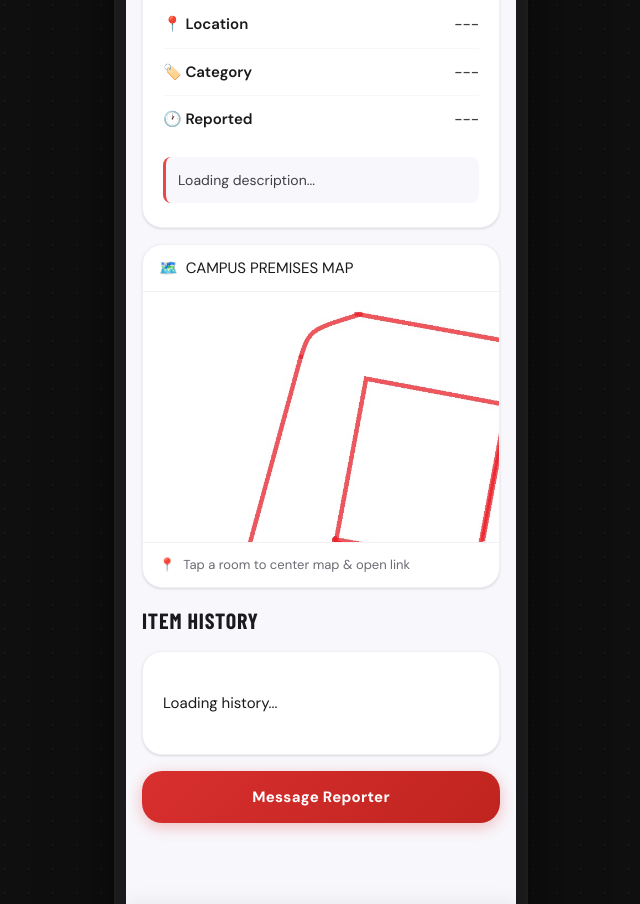
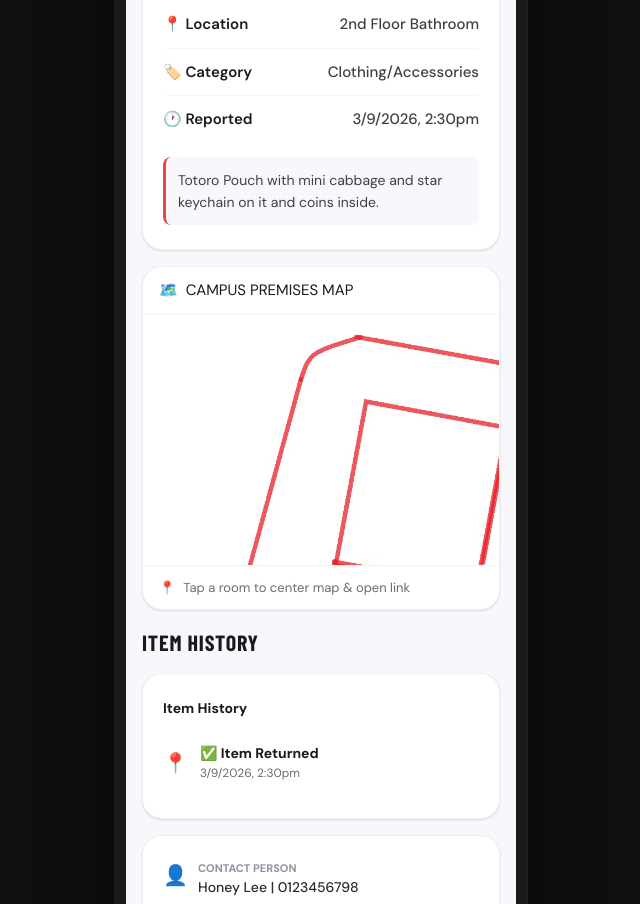
Before and after one commit to FriedVee/MapuaWhere, a plain HTML site: page details.html in a window 1280 px wide. Shown: the part 559-1463 px from the top of the page, without its empty margins (319-959 px from the left). Drawn offline with nearby package versions, Linux system fonts and the light colour scheme; no server answers; a web font is replaced by a local one.

Commit message:
fixed js by getting the prev code lmao

```diff
--- a/details.html
+++ b/details.html
@@ -89,16 +89,22 @@
       <section class="section-header">
           <h2 class="section-title">Item History</h2>
       </section>
-      <section class="detail-card">
-          <ul id="activity-history-list" class="activity-list-ul">
-              <li>Loading history...</li>
-          </ul>
-      </section>
 
+      <div class="detail-card">
+  <h3 style="font-size:14px; margin-bottom:12px; color:var(--gray-900); font-weight:700;">Item History</h3>
+  <ul id="activity-history-list" class="history-list" style="list-style:none; padding:0;">
+    <li style="color:var(--gray-400); font-size:12px;">Loading history...</li>
+  </ul>
+</div>
 
-      <div class="action-footer">
-        <button class="cta-btn" id="contact-btn">Message Reporter</button>
-      </div>
+      <div class="detail-card" id="contact-card">
+  <div class="detail-meta-list" id="contact-meta-list">
+    </div>
+</div>
+
+<button class="cta-btn" id="contact-btn">
+    Message Reporter
+</button>
     </article>
 
     <nav class="bottom-nav" aria-label="Main navigation">
--- a/script.js
+++ b/script.js
@@ -118,12 +118,12 @@ function showToast(message, type = 'info', duration = 3000) {
   toast.className = `toast ${type === 'success' ? 'toast-success' : type === 'error' ? 'toast-error' : ''}`;
   toast.textContent = message;
 
-  const container = document.querySelector('.phone-container') ?? document.body;
+  // Prioritize the phone-container but fallback to body
+  const container = document.querySelector('.phone-container') || document.body;
   container.appendChild(toast);
 
-  requestAnimationFrame(() => {
-    requestAnimationFrame(() => toast.classList.add('show'));
-  });
+  // Trigger animation
+  setTimeout(() => toast.classList.add('show'), 10);
 
   setTimeout(() => {
     toast.classList.remove('show');
@@ -277,7 +277,6 @@ async function loadRecentActivity() {
   const container = document.getElementById('activity-list');
   if (!container) return;
 
-  // Use relative paths for deployment
   const RECENT = [
     { id: 6, name: 'Water Bottle',    timeAgo: '2 Mins Ago',   location: 'Library',               image: 'uploads/Water_Bottle_Picture.jpg' },
     { id: 5, name: 'Charging Cable',  timeAgo: '1 Hour Ago',   location: 'Cafeteria',            image: 'uploads/Charging_Cable_Picture.jpg' },
@@ -376,26 +375,18 @@ async function loadItemDetails() {
 
   const urlParams = new URLSearchParams(window.location.search);
   const itemId = urlParams.get('id');
-  if (!itemId) {
-    nameEl.textContent = 'No item selected.';
-    return;
-  }
 
   const items = await getItems();
   const item = items.find(i => String(i.id) === String(itemId)) || PROTOTYPE_ITEMS[0];
 
-  if (!item) {
-    nameEl.textContent = 'Item not found.';
-    return;
-  }
-
-  // 1. POPULATE DESCRIPTION TABLE
-  if (document.getElementById('detail-name')) nameEl.textContent = item.itemName;
+  // 1. POPULATE MAIN INFO
+  nameEl.textContent = item.itemName;
   if (document.getElementById('detail-location')) document.getElementById('detail-location').textContent = item.location;
   if (document.getElementById('detail-category')) document.getElementById('detail-category').textContent = item.category;
   if (document.getElementById('detail-time')) document.getElementById('detail-time').textContent = item.displayTime || item.timestamp;
   if (document.getElementById('detail-description')) document.getElementById('detail-description').textContent = item.description;
 
+  // 2. HERO IMAGE
   if (item.image) {
     const hero = document.getElementById('detail-img-hero');
     if (hero) hero.innerHTML = `<img src="${item.image}" alt="${item.itemName}" style="width:100%; height:100%; object-fit:cover; border-radius:var(--radius-lg);" onerror="this.src='MapuaWhere_Logo.png'">`;
@@ -405,8 +396,10 @@ async function loadItemDetails() {
   const historyList = document.getElementById('activity-history-list');
   if (historyList) {
     const statusAction = item.status === 'resolved' ? '✅ Item Returned' : `📌 Reported as ${item.status.toUpperCase()}`;
+
+    // This replaces the "Loading history..." text
     historyList.innerHTML = `
-      <li>
+      <li style="display: flex; align-items: center; gap: 12px; padding: 12px 0;">
         <span style="font-size: 20px;">📍</span>
         <div class="history-content">
           <div style="font-size: 14px; font-weight: 700; color: var(--gray-900);">${statusAction}</div>
@@ -416,7 +409,7 @@ async function loadItemDetails() {
     `;
   }
 
-  // 4. CONTACT INFO POPULATION
+  // 3. REPORTER SECTION (RESTORED)
   const contactList = document.getElementById('contact-meta-list');
   if (contactList) {
     contactList.innerHTML = `
@@ -429,8 +422,17 @@ async function loadItemDetails() {
       </div>`;
   }
 
-  // 5. UPDATE UI STATES (Status Pills)
+  // 4. BUTTON NOTIFICATION (RESTORED)
+  const ctaBtn = document.getElementById('contact-btn');
+  if (ctaBtn) {
+    ctaBtn.addEventListener('click', () => {
+      showToast(`Messaging ${item.contact || 'reporter'} — coming soon!`, 'info');
+    });
+  }
+
+  // 5. STATUS PILLS
   const pillMap = { lost: 'status-lost', found: 'status-found', resolved: 'status-resolved' };
+  document.querySelectorAll('.status-pill').forEach(p => p.classList.remove('active-status'));
   document.getElementById(pillMap[item.status])?.classList.add('active-status');
 
   // Sync Map labels
@@ -442,11 +444,9 @@ async function loadItemDetails() {
 
 /**
  * PROFICIENT: Dynamic Centering Logic
- * Moves the map viewport based on the tapped coordinate
  */
 function syncMapLocation(roomName, event) {
     const container = document.getElementById('map-viewport');
-    // Ensure we are targeting the actual click on the image
     if (container && event) {
         container.scrollTo({
             left: event.offsetX - (container.offsetWidth / 2),
@@ -461,7 +461,6 @@ function syncMapLocation(roomName, event) {
 
 /**
  * PROFICIENT: Responsive Map Coordinate Resizer
- * Synchronizes pixel coordinates with current element dimensions
  */
 function fixMapCoordinates() {
     const img = document.getElementById('mapua-image');
@@ -484,7 +483,6 @@ function fixMapCoordinates() {
 window.addEventListener('load', () => {
   initSidebar();
 
-  // Guard: Only run if elements exist on current page
   if (document.getElementById('upload-box')) {
       initUploadBox();
       initSubmitBtn();
@@ -492,15 +490,12 @@ window.addEventListener('load', () => {
   }
 
   if (document.getElementById('activity-list')) loadRecentActivity();
-
   if (document.getElementById('gallery-grid')) {
       setupFilters();
       loadGallery();
   }
-
   if (document.getElementById('detail-name')) loadItemDetails();
 
-  // Map Initialization Guard
   const mapImg = document.getElementById('mapua-image');
   if (mapImg) {
     if (mapImg.complete) fixMapCoordinates();
@@ -508,5 +503,4 @@ window.addEventListener('load', () => {
   }
 });
 
-// Re-calculate coordinates if the window is resized (orientation change)
 window.addEventListener('resize', fixMapCoordinates);
```
